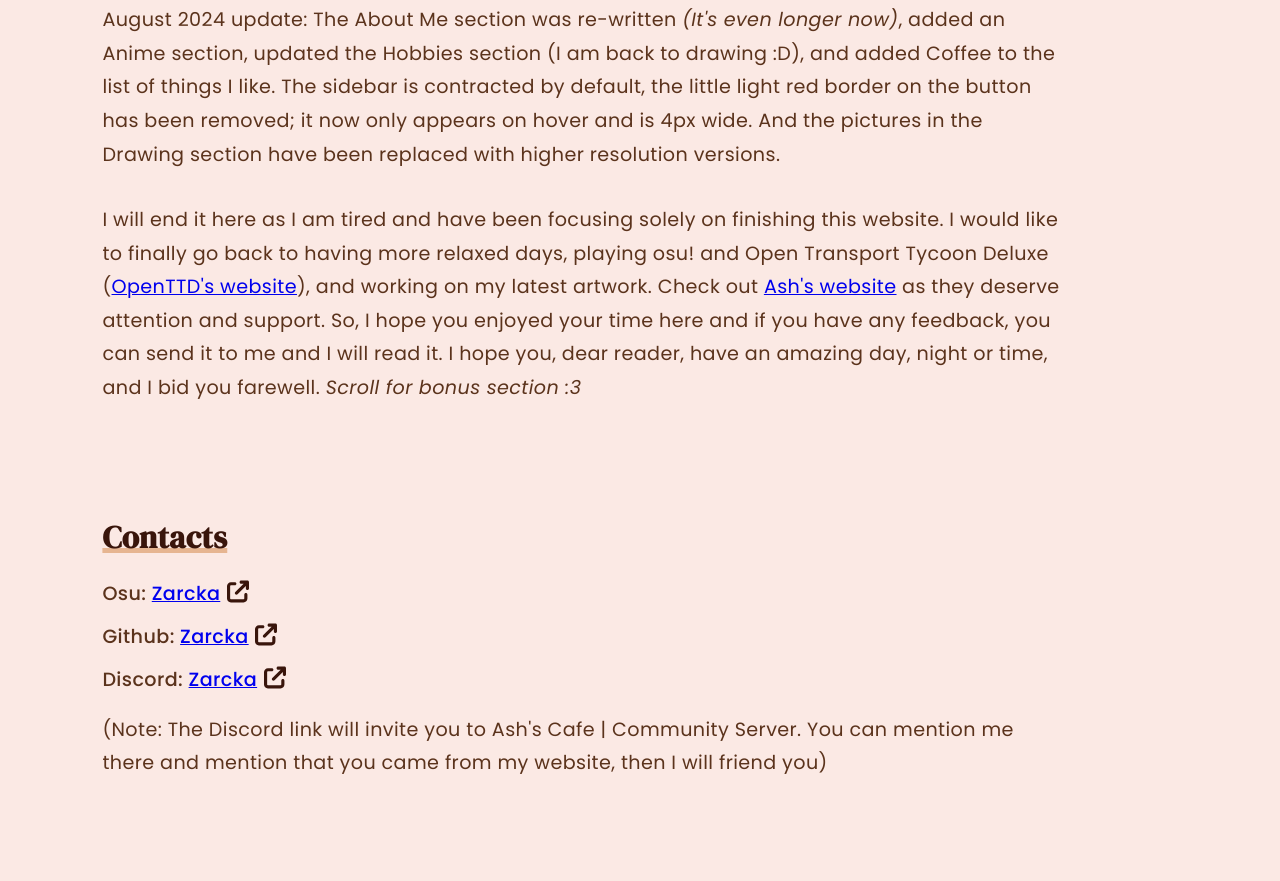
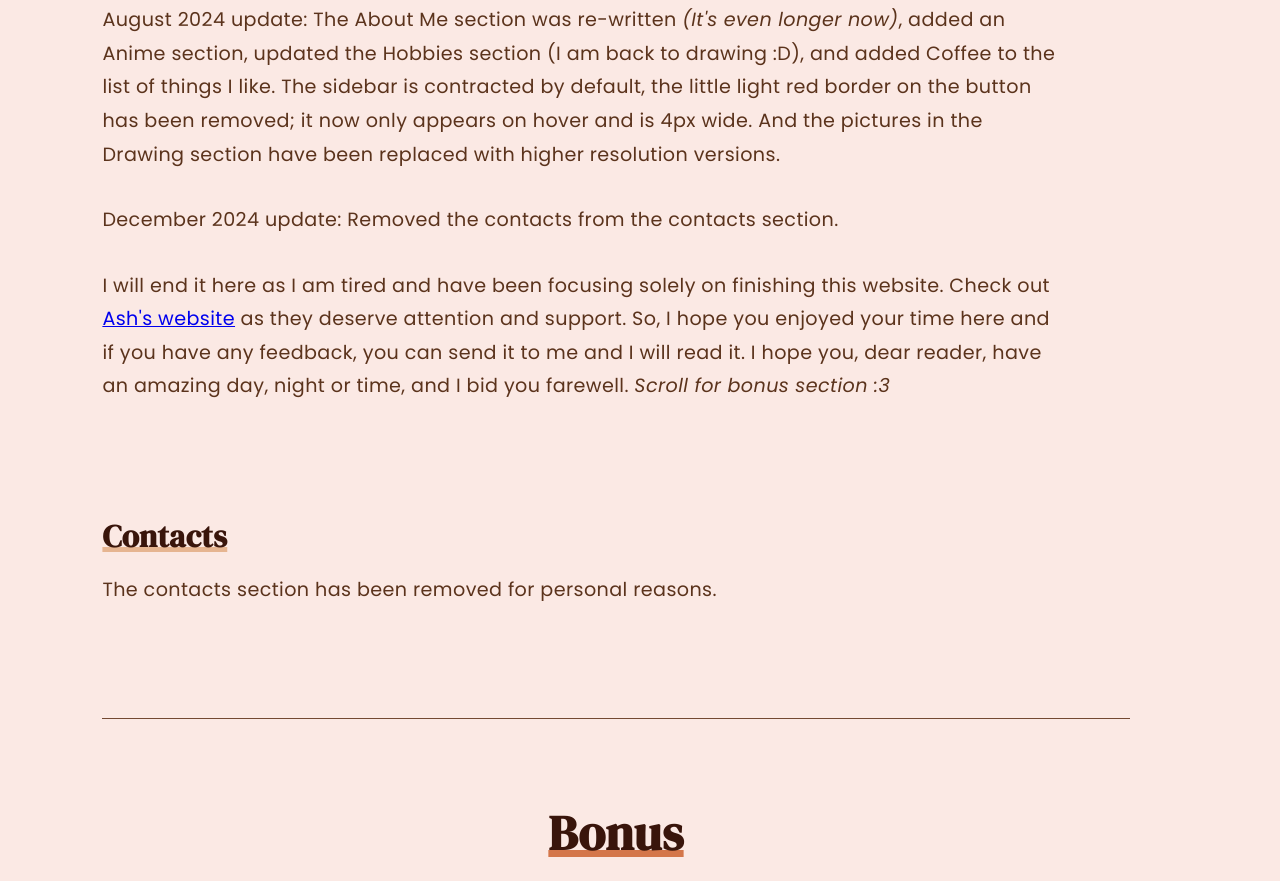
Before and after one commit to Zarcka/Zarcka.github.io, an Astro site: page / in a window 1280 px wide. Shown: the part 10399-11280 px from the top of the page. Built offline with nearby package versions, Linux system fonts and the light colour scheme; Astro itself is replaced by a stand-in of ours.

Commit message:
Removed Contacts section

```diff
--- a/src/pages/index.astro
+++ b/src/pages/index.astro
@@ -448,24 +448,15 @@ const images = await Astro.glob<{ default: ImageMetadata }>("../Images/*.gif");
 					August 2024 update: The About Me section was re-written <i>(It's even longer now)</i>, added an Anime section, updated the Hobbies section (I am back to drawing :D), and added Coffee to the list of things I like. The sidebar is contracted by default, the little light red border on the button has been removed; it now only appears on hover and is 4px wide. And the pictures in the Drawing section have been replaced with higher resolution versions.
 				</p>
 				<p>
-					I will end it here as I am tired and have been focusing solely on finishing this website. I would like to finally go back to having more relaxed days, playing osu! and Open Transport Tycoon Deluxe (<a href="https://www.openttd.org" target="_blank">OpenTTD's website</a>), and working on my latest artwork. Check out <a href="https://ashnscar21.carrd.co/" target="_blank">Ash's website</a> as they deserve attention and support. So, I hope you enjoyed your time here and if you have any feedback, you can send it to me and I will read it. I hope you, dear reader, have an amazing day, night or time, and I bid you farewell. <i>Scroll for bonus section :3</i>
+					December 2024 update: Removed the contacts from the contacts section.
+				</p>
+				<p>
+					I will end it here as I am tired and have been focusing solely on finishing this website. Check out <a href="https://ashnscar21.carrd.co/" target="_blank">Ash's website</a> as they deserve attention and support. So, I hope you enjoyed your time here and if you have any feedback, you can send it to me and I will read it. I hope you, dear reader, have an amazing day, night or time, and I bid you farewell. <i>Scroll for bonus section :3</i>
 				</p>
 			</section>
 			<section id="contacts" class="subsection">
 				<h3>Contacts</h3>
-				<ul class="contacts-list">
-					<li class="list-item">
-						Osu: <a href="https://osu.ppy.sh/users/32690558" target="_blank" class="external-link">Zarcka</a>
-					</li>
-					<li class="list-item">
-						Github: <a href="https://github.com/Zarcka/" target="_blank" class="external-link">Zarcka</a>
-					</li>
-					<li class="list-item">
-						Discord: <a href="https://discord.gg/fhN7AYD6Yq" target="_blank" class="external-link">Zarcka</a>
-					</li>
-					<p>(Note: The Discord link will invite you to Ash's Cafe | Community Server. You can mention me there and mention that you came from my website, then I will friend you)</p>
-				</ul>
-			</section>
+				<p>The contacts section has been removed for personal reasons.</p>
 		</section>
 		<section id="bonus">
 			<h2>Bonus</h2>
```
